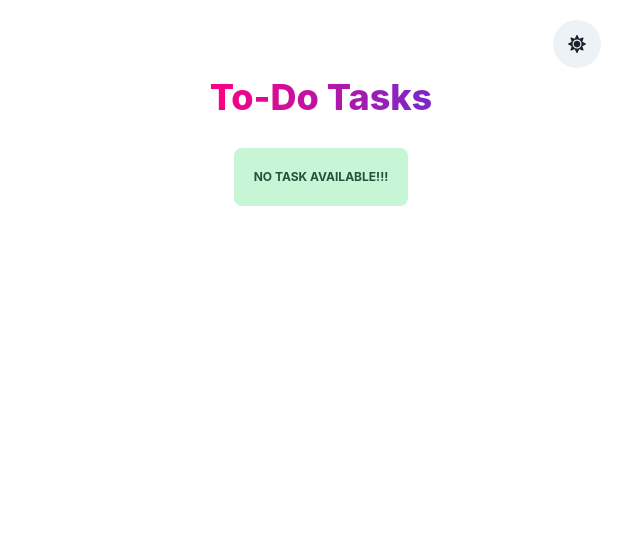
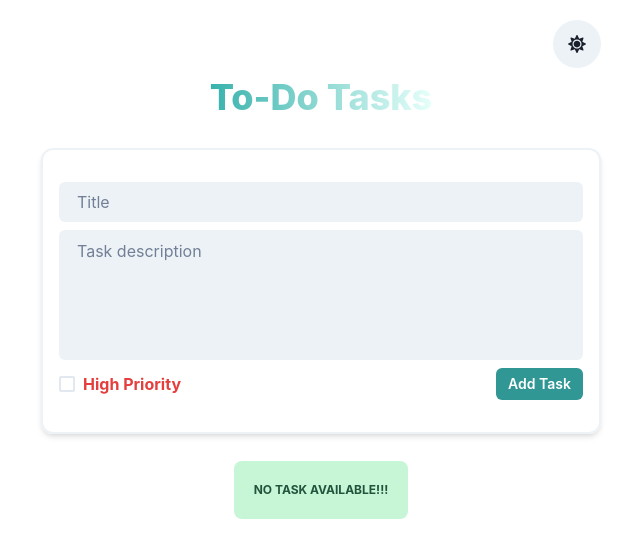
Before and after one commit to frozen-dev71/Todo-Tasks, a React (Create React App) app: page / in a window 1280 px wide. Shown: the top 558 px of the page, without its empty margins (319-959 px from the left). Built offline with nearby package versions, Linux system fonts and the light colour scheme.

Commit message:
Fixed no deletion bug and Toggled between dark and light mode

```diff
--- a/src/App.js
+++ b/src/App.js
@@ -1,32 +1,35 @@
-import './App.css';
-import { useState, useEffect, createContext } from 'react';
-import { Heading, IconButton, useColorMode, VStack } from '@chakra-ui/react';
-import { FaSun, FaMoon } from 'react-icons/fa';
-import TodoList from './components/ToDoList';
+import "./App.css";
+import { useState, useEffect, createContext } from "react";
+import { Heading, IconButton, useColorMode, VStack } from "@chakra-ui/react";
+import { FaSun, FaMoon } from "react-icons/fa";
+import TodoList from "./components/ToDoList";
+import AddTodo from "./components/AddToDo";
 
 export const EditTodo = createContext();
 
 function App() {
   // chakraui color mode
-  const { colorMode, setColorMode } = useColorMode();
+  const { colorMode, toggleColorMode } = useColorMode();
   //define todos array and initial data form local storage.
-	const [ todos, setTodos ] = useState(() => JSON.parse(localStorage.getItem('todos')) || []);
+  const [todos, setTodos] = useState(
+    () => JSON.parse(localStorage.getItem("todos")) || []
+  );
 
   // edit todo
-	const [ editTodo, setEditTodo ] = useState({});
+  const [editTodo, setEditTodo] = useState({});
 
   // Add
   const handleAddTodo = (todo) => {
     if (todo.priority) {
-			setTodos([ todo, ...todos ]);
+      setTodos([todo, ...todos]);
     } else {
-			setTodos([ ...todos, todo ]);
+      setTodos([...todos, todo]);
     }
   };
   // Update
   const handleUpdateTodo = (data) => {
     const index = todos.findIndex((todo) => todo.id === data.id);
-		const existTodos = [ ...todos ];
+    const existTodos = [...todos];
 
     //if priority no change
     if (existTodos[index].priority === data.priority) {
@@ -40,7 +43,6 @@ function App() {
     setEditTodo({}); // reset
   };
 
-
   // Remove
   const handleRemoveTodo = (id) => {
     const newTodos = todos.filter((todo) => {
@@ -51,30 +53,30 @@ function App() {
   };
 
   // set data to local storage depend on todos changes.
-	useEffect(
-		() => {
-			localStorage.setItem('todos', JSON.stringify(todos));
-		},
-		[ todos ]
-	);
+  useEffect(() => {
+    localStorage.setItem("todos", JSON.stringify(todos));
+  }, [todos]);
 
   return (
-    <VStack p={5} mx="auto" maxW={{ base: '90vw', sm: '80vw', md: '70vw', lg: '600px' }}>
-
+    <VStack
+      p={5}
+      mx="auto"
+      maxW={{ base: "90vw", sm: "80vw", md: "70vw", lg: "600px" }}
+    >
       <IconButton
-    			icon={colorMode === 'light' ? <FaSun /> : <FaMoon />}
+        icon={colorMode === "light" ? <FaSun /> : <FaMoon />}
         alignSelf="flex-end"
         size="lg"
         isRound
-          onClick={setColorMode}
+        onClick={toggleColorMode}
       />
       <Heading
         as="h1"
         size="xl"
         fontWeight="extrabold"
-				bgGradient="linear(to-l, #7928CA, #FF0080)"
+        bgGradient="linear(to-l, #E6FFFA, #38B2AC)"
         _hover={{
-          bgGradient: 'linear(to-r, red.500, yellow.500)',
+          bgGradient: "linear(to-r, red.500, yellow.500)",
         }}
         bgClip="text"
         marginBottom="1.3rem !important"
@@ -82,11 +84,13 @@ function App() {
         To-Do Tasks
       </Heading>
 
-      <EditTodo.Provider value={[ editTodo, setEditTodo ]}>
-
-        <TodoList todos={todos} handelRemoveTodo={handleRemoveTodo} />
-
-      </ EditTodo.Provider>
+      <EditTodo.Provider value={[editTodo, setEditTodo]}>
+        <AddTodo
+          handleAddTodo={handleAddTodo}
+          handleUpdateTodo={handleUpdateTodo}
+        />
+        <TodoList todos={todos} handleRemoveTodo={handleRemoveTodo} />
+      </EditTodo.Provider>
     </VStack>
   );
 }
--- a/src/components/AddToDo.js
+++ b/src/components/AddToDo.js
@@ -40,8 +40,8 @@ export default function AddTodo({ handleAddTodo, handleUpdateTodo }) {
     // validation
     if (!title) {
       toast({
-        position: "bottom",
-        title: "No task",
+        position: "top",
+        title: "Please Enter a Task First",
         status: "error",
         duration: 2000,
         isClosable: true,
@@ -94,6 +94,8 @@ export default function AddTodo({ handleAddTodo, handleUpdateTodo }) {
             variant="filled"
             placeholder="Task description"
             value={detail}
+			resize= "none"
+			rows="5"
             onChange={(e) => setDetail(e.target.value)}
           />
           <HStack w="100%" justifyContent="space-between">
@@ -109,7 +111,7 @@ export default function AddTodo({ handleAddTodo, handleUpdateTodo }) {
             <Button
               type="submit"
               size="sm"
-              colorScheme={!Object.keys(editTodo).length ? "teal" : "green"}
+              colorScheme={!Object.keys(editTodo).length ? "teal" : "cyan"}
               alignSelf="flex-end"
             >
               {!Object.keys(editTodo).length ? "Add Task" : "Update Task"}
--- a/src/index.css
+++ b/src/index.css
@@ -11,3 +11,6 @@ body {
   -webkit-font-smoothing: antialiased;
   -moz-osx-font-smoothing: grayscale;
 }
+.chakra-ui-dark{
+  background-color: #2A4365;
+}
```
Lines whose indentation alone changed are shown as unchanged.
